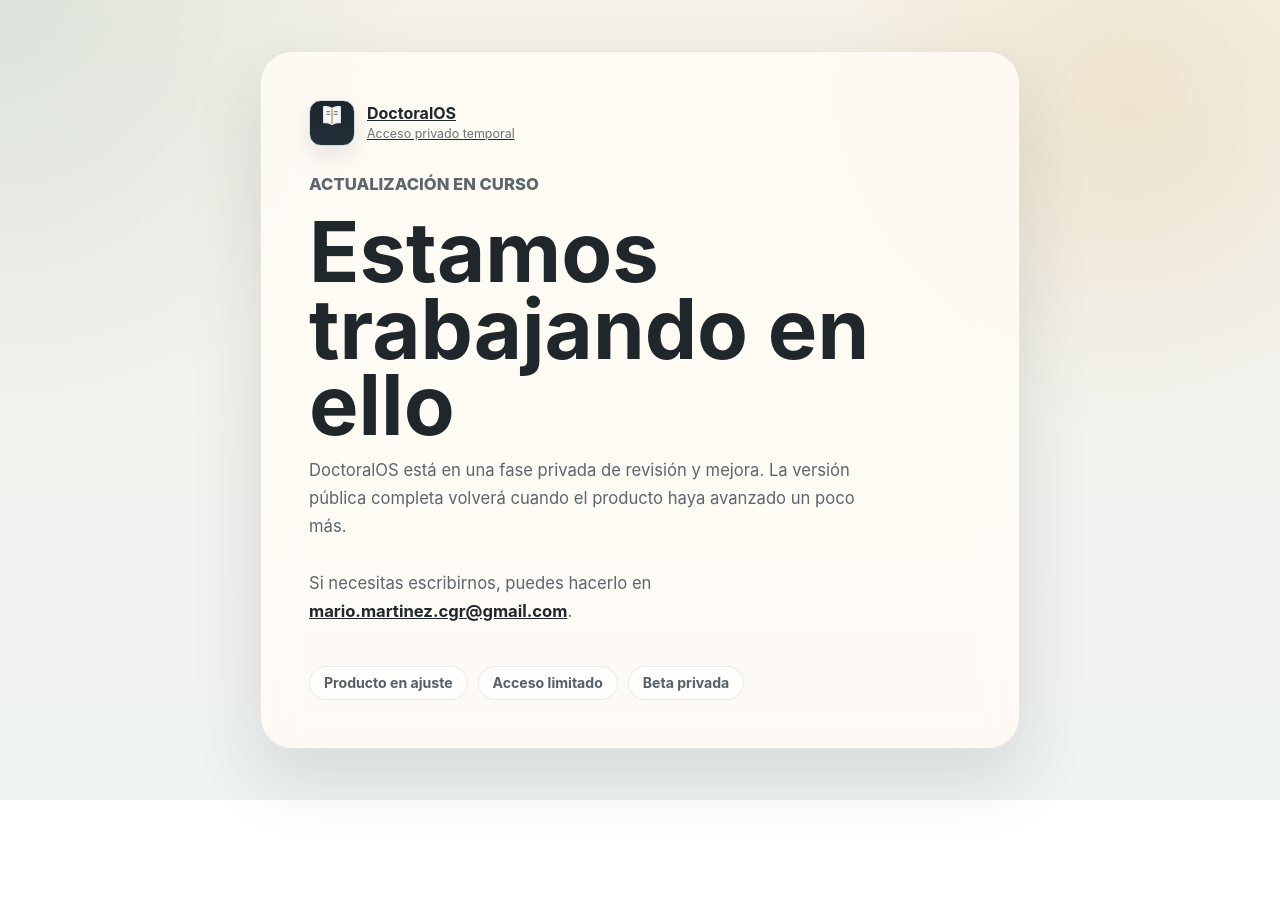
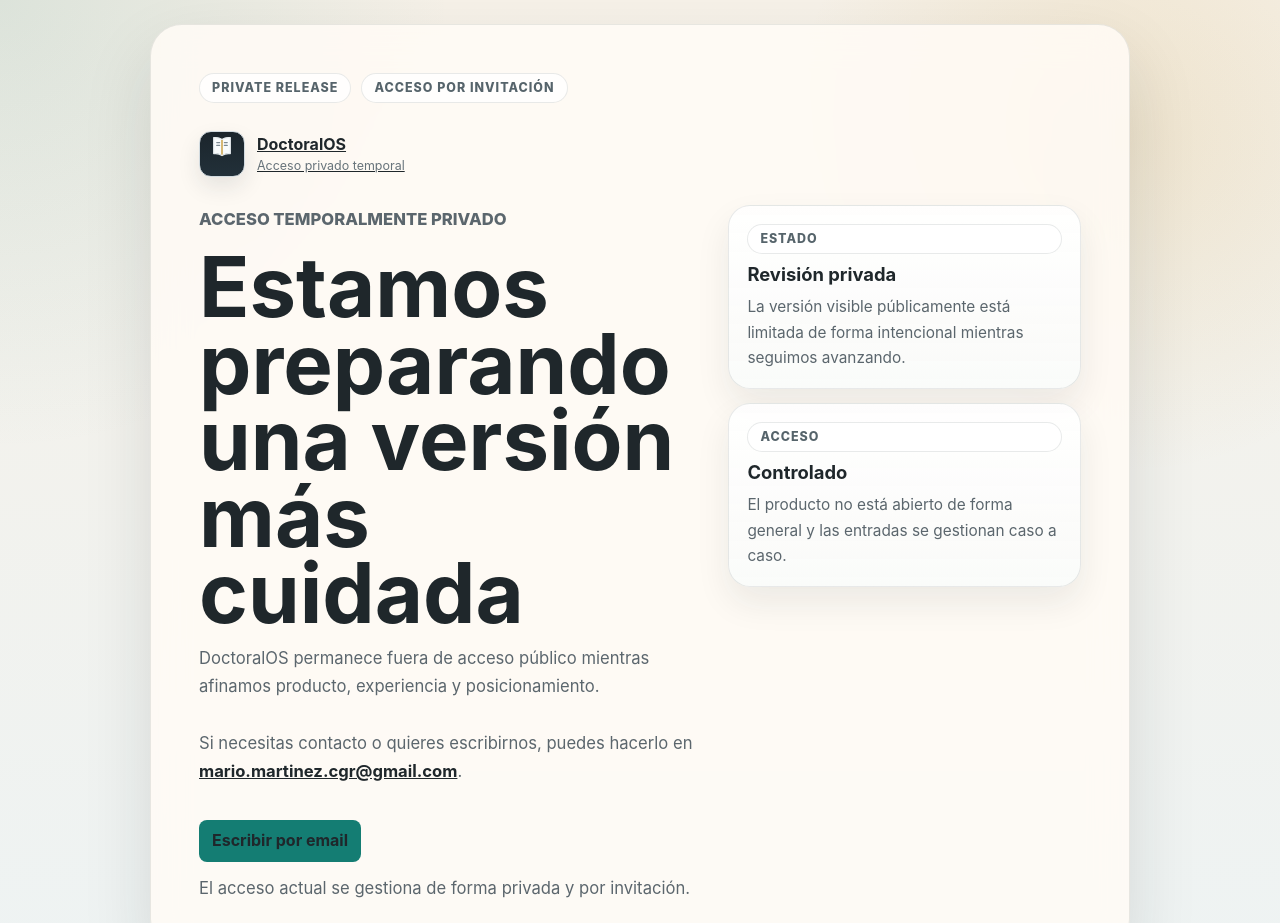
Before and after one commit to mariomartinezcgr-sudo/doctoral-os, a website: page holding.html in a window 1280 px wide. Shown: the top 923 px of the page. Before the commit the page ends 800 px from the top, so only its background shows below. Drawn offline with Linux system fonts and the light colour scheme.

Commit message:
Refine public hold page

```diff
--- a/holding.html
+++ b/holding.html
@@ -12,22 +12,40 @@
   <body class="coming-soon-page">
     <main class="coming-soon-shell">
       <section class="coming-soon-card">
+        <div class="coming-soon-topline">
+          <span>Private release</span>
+          <span>Acceso por invitación</span>
+        </div>
+
         <a class="brand marketing-brand coming-soon-brand" href="/">
           <span class="brand-mark" aria-hidden="true"><svg viewBox="0 0 32 32" fill="none" xmlns="http://www.w3.org/2000/svg"><path d="M16 8.5C13.9 7.1 11.5 6.4 8.8 6.4H6.5V24.7H8.8C11.5 24.7 13.9 25.4 16 26.8C18.1 25.4 20.5 24.7 23.2 24.7H25.5V6.4H23.2C20.5 6.4 18.1 7.1 16 8.5Z" fill="#F8FBFC"/><path d="M16 8.5V26.8" stroke="#C79A3B" stroke-width="1.6" stroke-linecap="round"/><path d="M10 12.1H13.3M10 15.3H13.3M18.7 12.1H22M18.7 15.3H22" stroke="#7C8992" stroke-width="1.4" stroke-linecap="round"/><path d="M8.8 6.4H6.5V24.7H8.8C11.5 24.7 13.9 25.4 16 26.8C18.1 25.4 20.5 24.7 23.2 24.7H25.5V6.4H23.2C20.5 6.4 18.1 7.1 16 8.5C13.9 7.1 11.5 6.4 8.8 6.4Z" stroke="#E4EAED" stroke-width="1.4" stroke-linejoin="round"/></svg></span>
           <span><strong>DoctoralOS</strong><small>Acceso privado temporal</small></span>
         </a>
 
-        <div class="coming-soon-copy">
-          <p class="eyebrow">Actualización en curso</p>
-          <h1>Estamos trabajando en ello</h1>
-          <p>DoctoralOS está en una fase privada de revisión y mejora. La versión pública completa volverá cuando el producto haya avanzado un poco más.</p>
-          <p>Si necesitas escribirnos, puedes hacerlo en <a href="mailto:mario.martinez.cgr@gmail.com">mario.martinez.cgr@gmail.com</a>.</p>
-        </div>
+        <div class="coming-soon-layout">
+          <div class="coming-soon-copy">
+            <p class="eyebrow">Acceso temporalmente privado</p>
+            <h1>Estamos preparando una versión más cuidada</h1>
+            <p>DoctoralOS permanece fuera de acceso público mientras afinamos producto, experiencia y posicionamiento.</p>
+            <p>Si necesitas contacto o quieres escribirnos, puedes hacerlo en <a href="mailto:mario.martinez.cgr@gmail.com?subject=Contacto%20DoctoralOS">mario.martinez.cgr@gmail.com</a>.</p>
+            <div class="coming-soon-actions">
+              <a class="button" href="mailto:mario.martinez.cgr@gmail.com?subject=Contacto%20DoctoralOS">Escribir por email</a>
+            </div>
+            <p class="coming-soon-note">El acceso actual se gestiona de forma privada y por invitación.</p>
+          </div>
 
-        <div class="coming-soon-meta">
-          <span>Producto en ajuste</span>
-          <span>Acceso limitado</span>
-          <span>Beta privada</span>
+          <aside class="coming-soon-side">
+            <article class="coming-soon-detail">
+              <span>Estado</span>
+              <strong>Revisión privada</strong>
+              <p>La versión visible públicamente está limitada de forma intencional mientras seguimos avanzando.</p>
+            </article>
+            <article class="coming-soon-detail">
+              <span>Acceso</span>
+              <strong>Controlado</strong>
+              <p>El producto no está abierto de forma general y las entradas se gestionan caso a caso.</p>
+            </article>
+          </aside>
         </div>
       </section>
     </main>
--- a/styles.css
+++ b/styles.css
@@ -4207,12 +4207,12 @@ tr:last-child td {
 }
 
 .coming-soon-shell {
-  width: min(760px, 100%);
+  width: min(980px, 100%);
 }
 
 .coming-soon-card {
   display: grid;
-  gap: 24px;
+  gap: 28px;
   padding: clamp(28px, 6vw, 48px);
   border: 1px solid rgba(35, 48, 52, 0.1);
   border-radius: 32px;
@@ -4221,6 +4221,28 @@ tr:last-child td {
   backdrop-filter: blur(18px);
 }
 
+.coming-soon-topline {
+  display: flex;
+  flex-wrap: wrap;
+  gap: 10px;
+}
+
+.coming-soon-topline span,
+.coming-soon-detail span {
+  min-height: 30px;
+  display: inline-flex;
+  align-items: center;
+  padding: 0 12px;
+  border: 1px solid rgba(35, 48, 52, 0.1);
+  border-radius: 999px;
+  background: rgba(255, 255, 255, 0.76);
+  color: #56646b;
+  font-size: 0.78rem;
+  font-weight: 780;
+  letter-spacing: 0.08em;
+  text-transform: uppercase;
+}
+
 .coming-soon-brand {
   color: #1f272b;
 }
@@ -4238,6 +4260,13 @@ tr:last-child td {
 .coming-soon-copy {
   display: grid;
   gap: 12px;
+}
+
+.coming-soon-layout {
+  display: grid;
+  grid-template-columns: minmax(0, 1.18fr) minmax(260px, 0.82fr);
+  gap: 22px;
+  align-items: start;
 }
 
 .coming-soon-copy h1 {
@@ -4258,23 +4287,45 @@ tr:last-child td {
   font-weight: 700;
 }
 
-.coming-soon-meta {
+.coming-soon-actions {
   display: flex;
   flex-wrap: wrap;
   gap: 10px;
-}
-
-.coming-soon-meta span {
-  min-height: 34px;
-  display: inline-flex;
-  align-items: center;
-  padding: 0 14px;
+  margin-top: 6px;
+}
+
+.coming-soon-note {
+  margin-bottom: 0;
+  color: #6b757b;
+  font-size: 0.92rem;
+}
+
+.coming-soon-side {
+  display: grid;
+  gap: 14px;
+}
+
+.coming-soon-detail {
+  display: grid;
+  gap: 10px;
+  padding: 18px;
   border: 1px solid rgba(35, 48, 52, 0.1);
-  border-radius: 999px;
-  background: rgba(255, 255, 255, 0.74);
-  color: #536067;
-  font-size: 0.88rem;
-  font-weight: 700;
+  border-radius: 22px;
+  background: linear-gradient(180deg, rgba(255, 255, 255, 0.88) 0%, rgba(249, 251, 250, 0.84) 100%);
+  box-shadow: 0 16px 34px rgba(22, 34, 36, 0.08);
+}
+
+.coming-soon-detail strong {
+  color: #1f272b;
+  font-size: 1.15rem;
+  line-height: 1.1;
+}
+
+.coming-soon-detail p {
+  margin-bottom: 0;
+  color: #5b666d;
+  font-size: 0.96rem;
+  line-height: 1.65;
 }
 
 @media (max-width: 640px) {
@@ -4288,12 +4339,20 @@ tr:last-child td {
     font-size: clamp(2.5rem, 14vw, 4rem);
   }
 
-  .coming-soon-meta {
-    display: grid;
+  .coming-soon-layout {
     grid-template-columns: 1fr;
   }
 
-  .coming-soon-meta span {
-    justify-content: center;
-  }
-}
+  .coming-soon-actions .button {
+    width: 100%;
+  }
+
+  .coming-soon-topline {
+    gap: 8px;
+  }
+
+  .coming-soon-topline span,
+  .coming-soon-detail span {
+    font-size: 0.72rem;
+  }
+}
```
